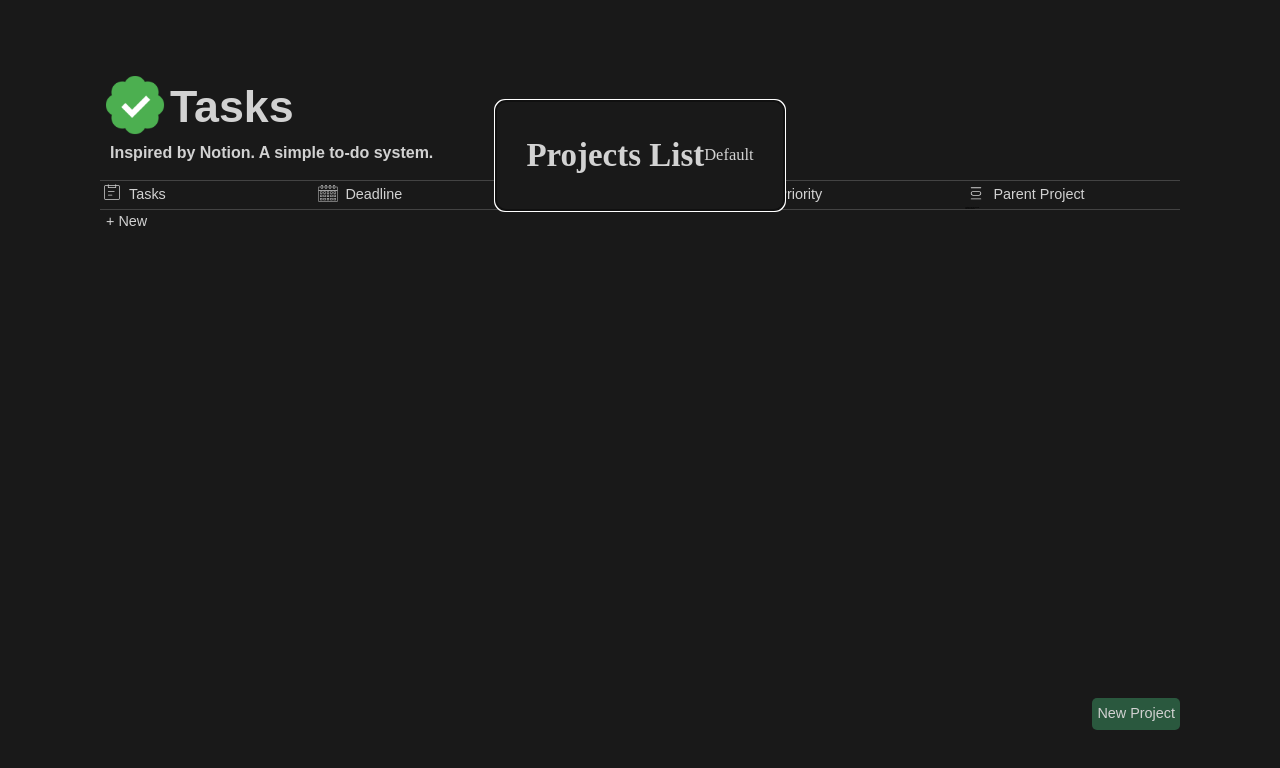
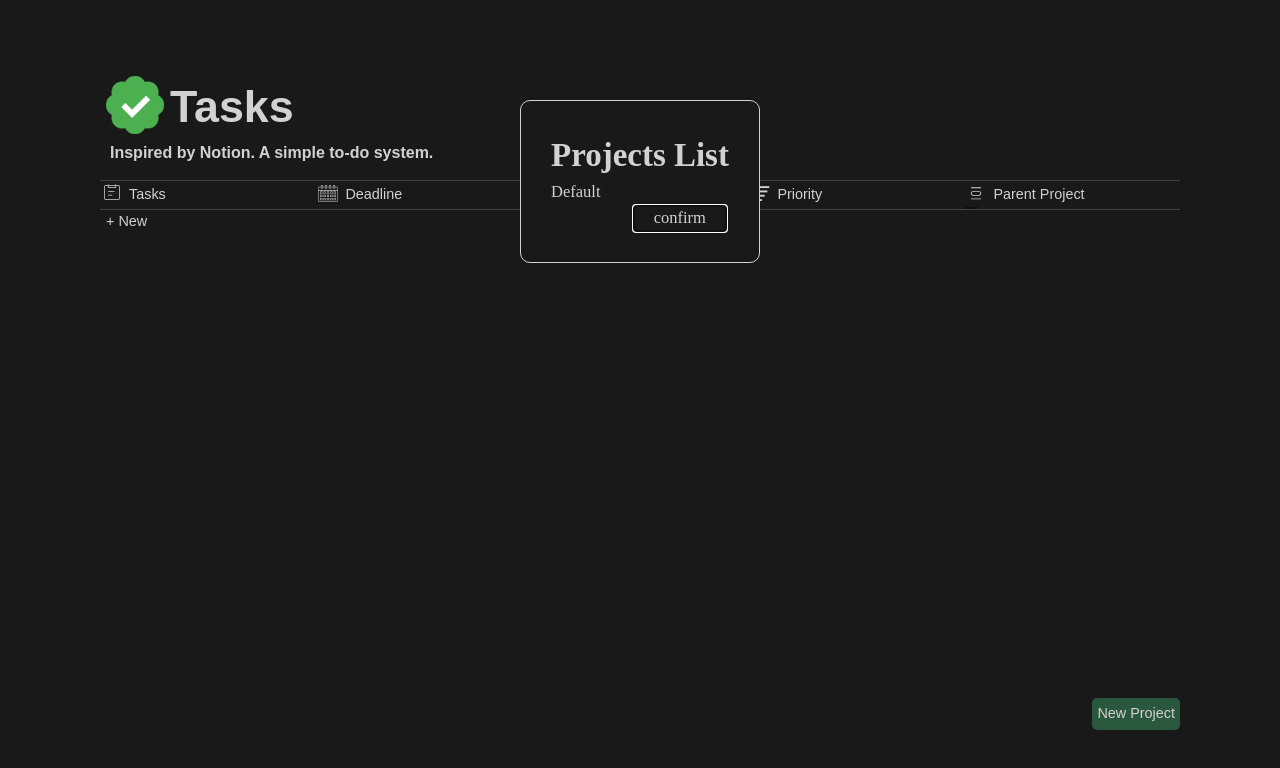
Before and after one commit to Gabriel-Labariento/tasks, a website built with webpack: page src/template.html in a window 1280 px wide. Both pictures are taken after a click on the element "Parent Project". Built offline with nearby package versions, Linux system fonts and the light colour scheme.

Commit message:
Projects list works.

```diff
--- a/src/displayProjects.js
+++ b/src/displayProjects.js
@@ -13,6 +13,12 @@ const displayProjectsModal = function() {
     const modal = createProjectsModal();
     document.querySelector("#content").appendChild(modal);
     modal.show();
+
+    const confirmButton = document.querySelector(".confirm-btn");
+    confirmButton.addEventListener("click", () => modal.close())
+
+
+
 }
 
 const createProjectCard = function(project) {
@@ -20,18 +26,22 @@ const createProjectCard = function(project) {
     const name = document.createElement("div");
     name.textContent = project.name;
 
-    const childTasksContainer = document.createElement("div");
+    const childTasksContainer = document.createElement("ul");
     const childTasks = project.childTasks;
 
 
     childTasks.forEach(childTask => {
-        const child = document.createElement("h6");
+        const child = document.createElement("li");
         child.textContent = childTask.name;
         childTasksContainer.appendChild(child);
     });
 
     card.appendChild(name);
     card.appendChild(childTasksContainer);
+
+    const buttonRow = createButtonRow();
+
+    card.appendChild(buttonRow)
 
     return card;
 }
@@ -55,3 +65,19 @@ const createProjectsModal = function() {
 
     return modal;
 }
+
+const createButtonRow = function(){
+    const buttonRow = document.createElement("div");
+    const confirmBtn = document.createElement("button")
+    buttonRow.className = "button-row";
+
+    confirmBtn.className = "confirm-btn"
+    confirmBtn.type = "button";
+    confirmBtn.value = "Confirm";
+    confirmBtn.textContent = "confirm"
+    confirmBtn.type = "button"
+
+    buttonRow.appendChild(confirmBtn);
+
+    return buttonRow;
+}
--- a/src/styles.css
+++ b/src/styles.css
@@ -144,9 +144,25 @@
   }
 
 
-  #new-task-dialog[open], #new-project-dialog[open], #new-project-list[open]{
+  #new-task-dialog[open], #new-project-dialog[open]{
     max-width: fit-content;
     display: flex;
+    justify-content: center;
+    align-items: center;
+    border: 1px solid black;
+    padding: 30px;
+    font-size: 1.03rem;
+    position: absolute;
+    margin: 0 auto;
+    top: 100px;
+    background-color: var(--dark);
+    color: var(--lightGray);
+    border: 1px solid var(--lightGray);
+    border-radius: 10px;
+  }
+
+  #new-project-list[open]{
+    max-width: fit-content;
     justify-content: center;
     align-items: center;
     border: 1px solid black;
@@ -182,14 +198,14 @@
     gap: 30px;
   }
 
-  .cancel-btn, .submit-btn{
+  .cancel-btn, .submit-btn, .confirm-btn{
     padding: 0 20px;
     background-color: var(--dark);
     border: 1px solid var(--lightGray);
     color: var(--lightGray);
   }
 
-  .cancel-btn:hover, .submit-btn:hover{
+  .cancel-btn:hover, .submit-btn:hover, .confirm-btn:hover{
     cursor: pointer;
     background-color: var(--lightGray);
     color: var(--dark);
```
